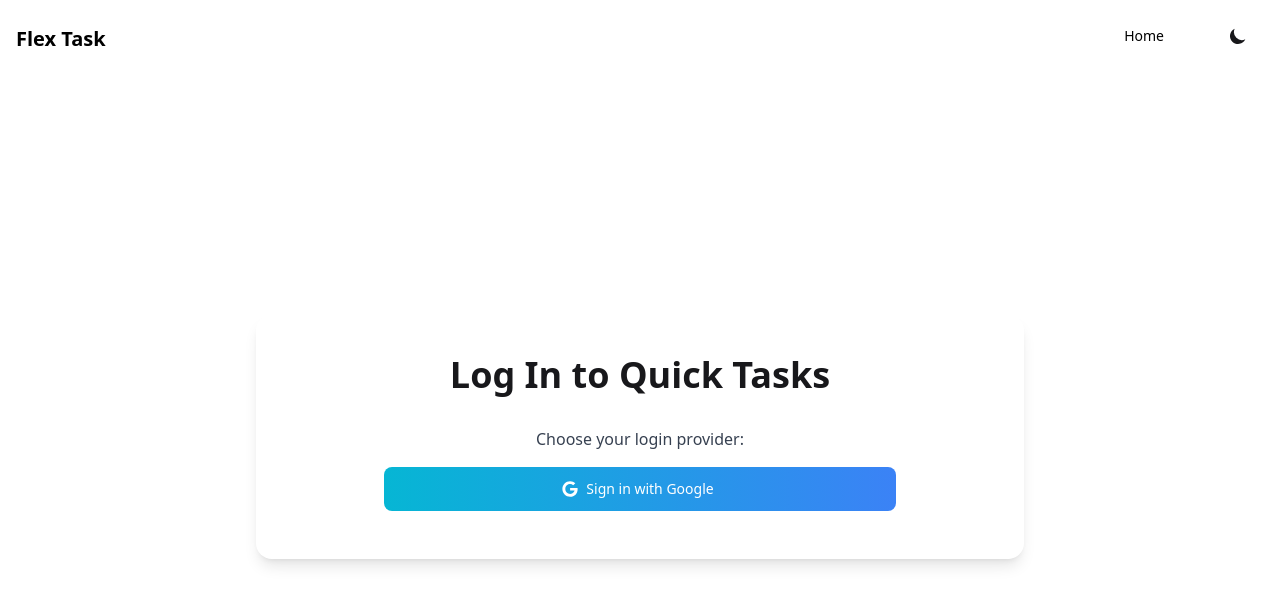
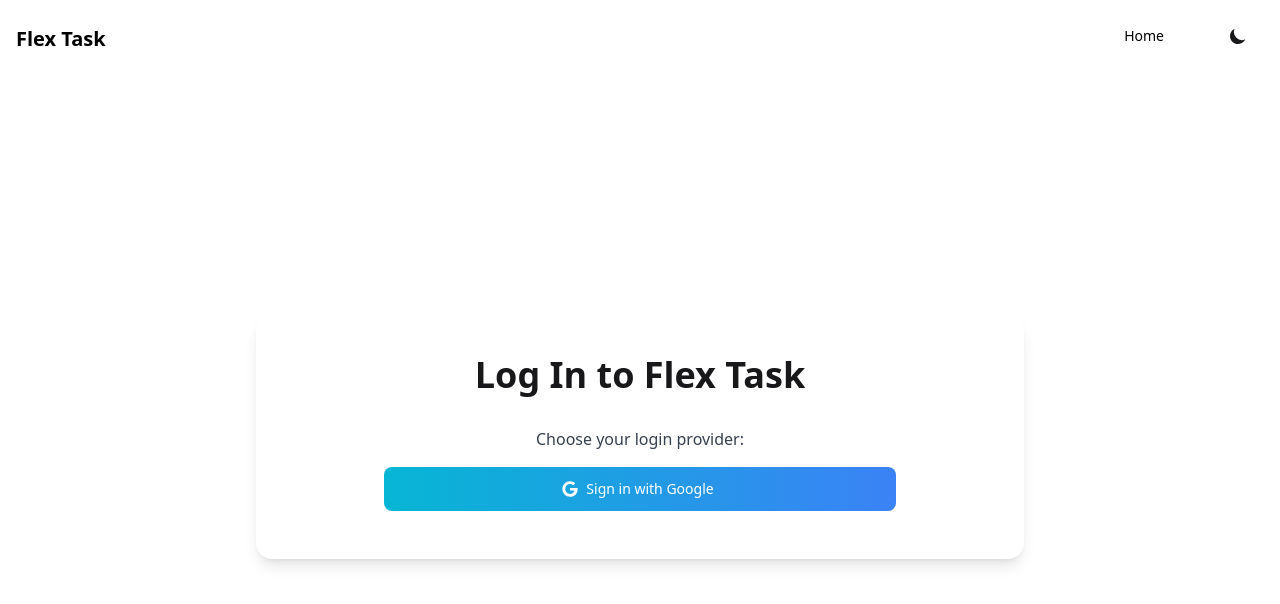
Before and after one commit to Davit-G/barbell-squat-enthusiasts, a React (Vite) app in the folder unihack2023-client/: page /login in a window 1280 px wide. Shown: the top 604 px of the page. Built offline with nearby package versions, Linux system fonts and the light colour scheme.

Commit message:
change more stuff to be flex task instead of the other one AAAAAAA

```diff
--- a/unihack2023-client/index.html
+++ b/unihack2023-client/index.html
@@ -4,7 +4,7 @@
     <meta charset="UTF-8" />
     <!-- <link rel="icon" type="image/svg+xml" href="/vite.svg" />   default thing idk  -->
     <meta name="viewport" content="width=device-width, initial-scale=1.0" />
-    <title>Quick Tasks</title>
+    <title>Flex Task</title>
   </head>
 
   <body  class="bg-white dark:bg-zinc-900 ">
--- a/unihack2023-client/src/pages/Login.jsx
+++ b/unihack2023-client/src/pages/Login.jsx
@@ -82,7 +82,7 @@
           {" "}
           {/* login box in the middle*/}
           <h1 className="w-full text-center text-4xl font-semibold text-zinc-900 dark:text-zinc-200">
-            Log In to Quick Tasks
+            Log In to Flex Task
           </h1>
           <p className="text-gray-700 dark:text-zinc-400 text-center mt-8">
             Choose your login provider:
```
